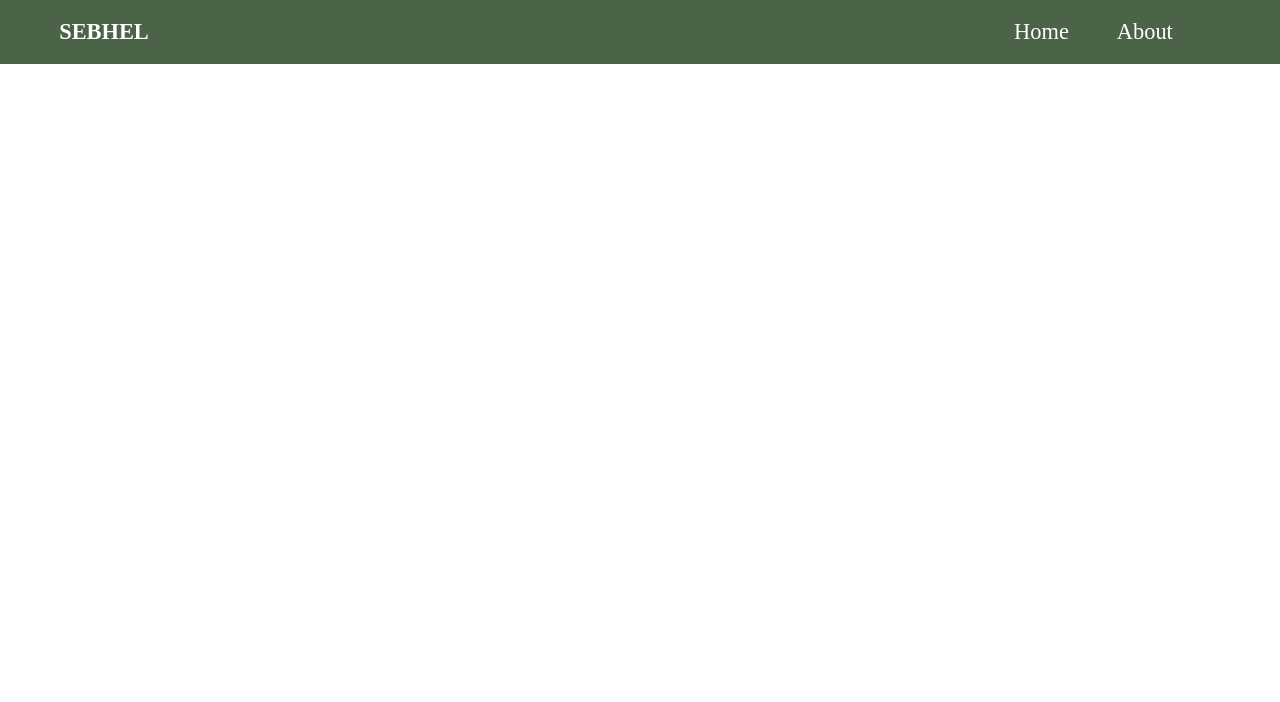
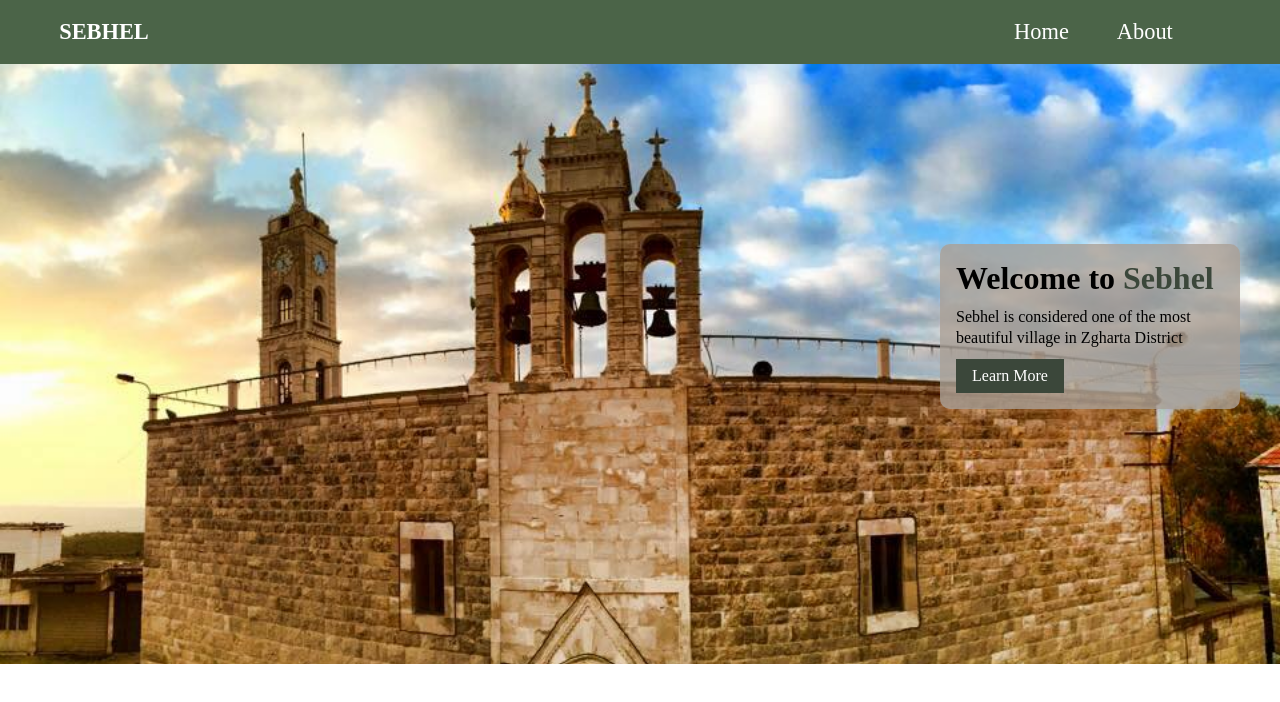
Before and after one commit to HadySalhab/Village-website-css, a plain HTML site: page index.html in a window 1280 px wide. Drawn offline with Linux system fonts and the light colour scheme.

Commit message:
Constructing the showcase

```diff
--- a/css/main.css
+++ b/css/main.css
@@ -10,14 +10,32 @@ li{
 a{
     text-decoration: none;
 }
+p{
+    margin:10px 0;
+    line-height: 1.3em;
+}
 .container{
     max-width:1200px;
     margin:auto;
+    height:100%;
+    position: relative;
 }
 /* Util */
 .bg-green{
     background:rgb(75, 100, 72)
 }
+
+.text-primary{
+    color:#3b473a;
+}
+.btn{
+    color:white;
+    background:#3b473a;
+    padding:0.5rem 1rem;
+    display: inline-block;
+}
+
+/* navbar */
 
 #navbar{
     overflow: auto;
@@ -45,3 +63,18 @@ a{
     font-size: 1.4rem;
     color:white;
 }
+
+#showcase{
+    background: url('../img/main.jpg') top 2% center/cover no-repeat;
+    height:600px;
+}
+#showcase .showcase-content{
+position: absolute;
+top:30%;
+right:0;
+background:rgba(170, 160, 150,0.8);
+border-radius: 10px;
+display: inline-block;
+width: 300px;
+padding:1rem;
+}
--- a/index.html
+++ b/index.html
@@ -23,6 +23,16 @@
         </nav>
     </header>
 
+    <div id="showcase">
+        <div class="container">
+            <div class="showcase-content">
+                <h1>Welcome to<span class="text-primary"> Sebhel</span></h1>
+                <p>Sebhel is considered one of the most beautiful village in Zgharta District</p>
+                <a class="btn" href="about.html">Learn More</a>
+            </div>
+        </div>
+    </div>
+
 
 
 </body>
```
